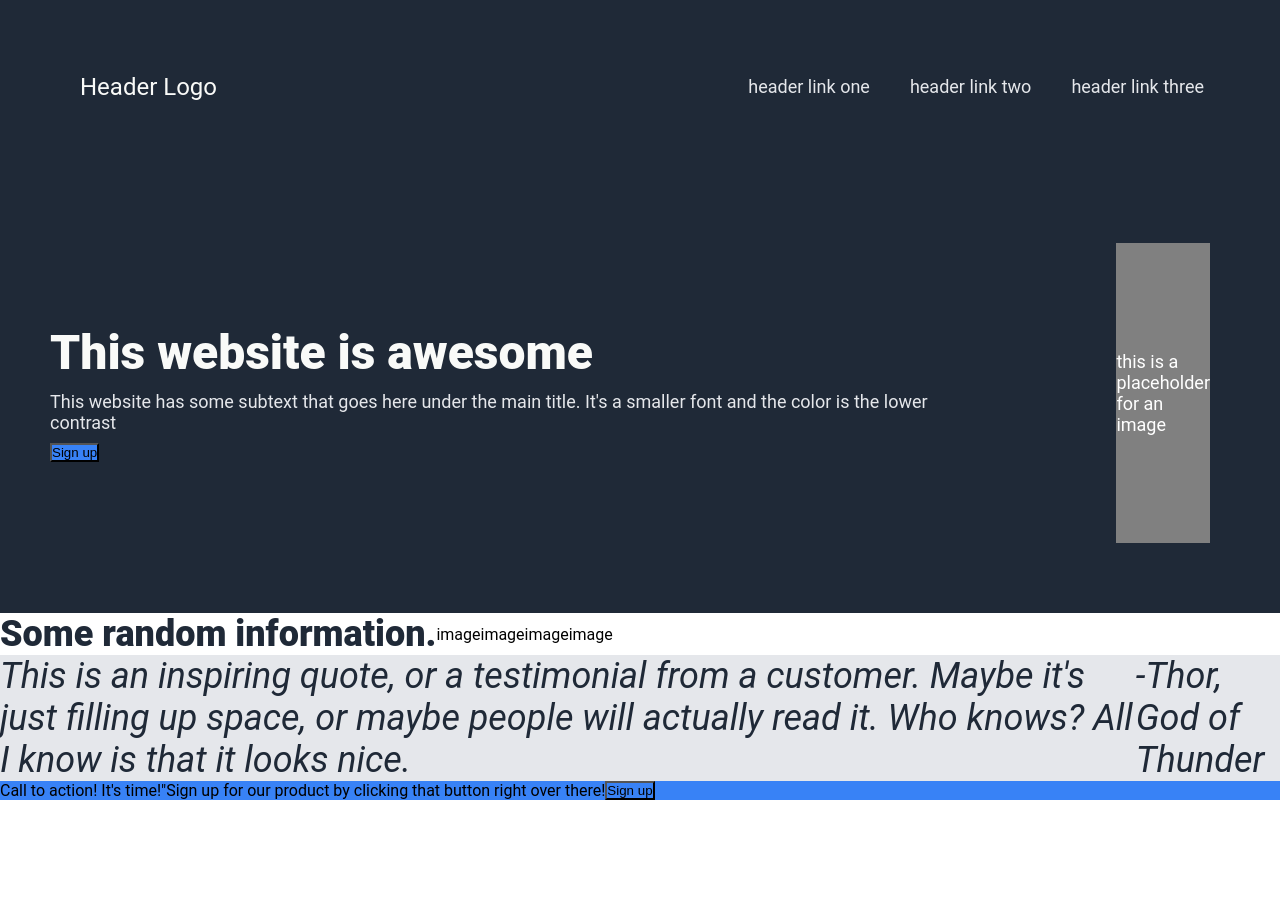
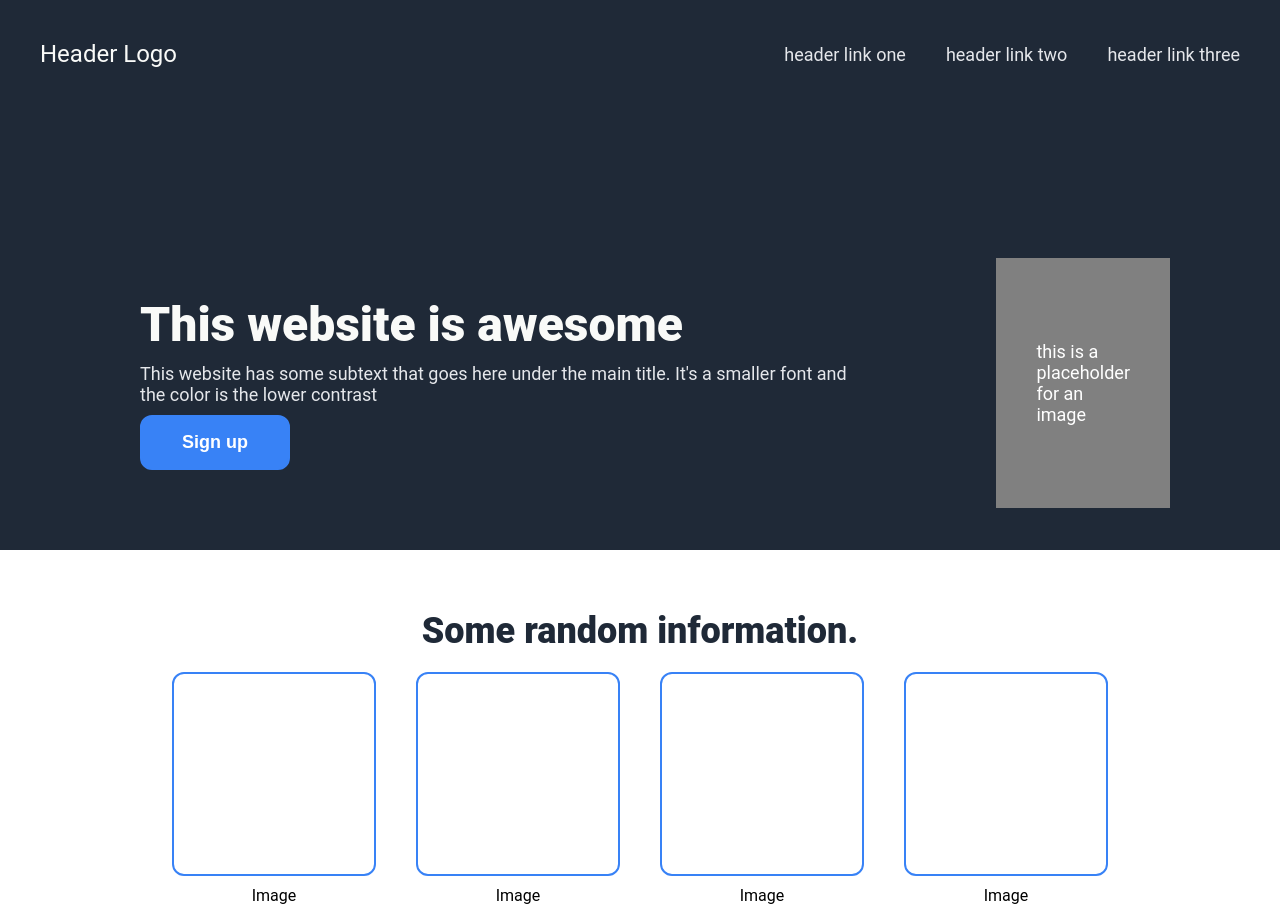
Before and after one commit to BraxtonTillman/odin-landing-page, a plain HTML site: page index.html in a window 1280 px wide. Shown: the top 908 px of the page. Before the commit the page ends 800 px from the top, so only its background shows below. Drawn offline with Linux system fonts and the light colour scheme.

Commit message:
update style and index

```diff
--- a/index.html
+++ b/index.html
@@ -33,32 +33,57 @@
     </div>
 
     <div class="section" id="first">
-        <div class="container">
-            <div class="item" id="info-text">Some random information.</div>
-            <div class="image">image</div>
-            <div class="image">image</div>
-            <div class="image">image</div>
-            <div class="image">image</div>
+        <div class="container" id="first-section">
+            <div class="top-group">
+                <div class="item" id="info-text">Some random information.</div>
+            </div>
+            <div class="bottom-group">
+                <div class="image-block">
+                    <div class="image-box"></div>
+                    <div>Image</div>
+                </div>
+                <div class="image-block">
+                    <div class="image-box"></div>
+                    <div>Image</div>
+                </div>
+                <div class="image-block">
+                    <div class="image-box"></div>
+                    <div>Image</div>
+                </div>
+                <div class="image-block">
+                    <div class="image-box"></div>
+                    <div>Image</div>
+                </div>
+
+            </div>
         </div>
     </div>
 
     <div class="section" id="second">
-        <div class="container">
-            <div class="item">This is an inspiring quote, or a testimonial
+        <div class="quote-container">
+            <div class="quote">This is an inspiring quote, or a testimonial
                 from a customer. Maybe it's just filling up space, or maybe
                 people will actually read it. Who knows? All I know is that
                 it looks nice.
             </div>
-            <div class="item">-Thor, God of Thunder</div>
+            <div class="quoter">-Thor, God of Thunder</div>
         </div>
     </div>
 
     <div class="section" id="third">
-        <div class="container">
-            <div class="item">Call to action! It's time!"</div>
-            <div class="item">Sign up for our product by clicking that button right over there!</div>
-            <button>Sign up</button>
+        <div class="bottom-container">
+            <div class="bottom-left-group">
+                <div class="top-text">Call to action! It's time!</div>
+            <div class="bottom-text">Sign up for our product by clicking that button right over there!</div>
+            </div>
+            <div class="bottom-right-group">
+                <button>Sign up</button>
+            </div>
         </div>
+    </div>
+
+    <div class="footer">
+        <div>Copyright &copy; The Odin Project 2025</div>
     </div>
 
 </body>
--- a/style.css
+++ b/style.css
@@ -10,8 +10,9 @@ html, body {
     background-color: #1F2937;
 }
 
-.section {
-
+.header, .section {
+    height: 550px;
+    width: 100%;
 }
 
 .container {
@@ -19,6 +20,7 @@ html, body {
     align-items: center;
     width: 100%;
     box-sizing: border-box;
+    padding: 40px;
 }
 
 .item {
@@ -29,9 +31,6 @@ button, #third {
     background-color: #3882F6;
 }
 
-.image {
-
-}
 
 #header-logo {
     font-size: 24px;
@@ -49,10 +48,6 @@ button, #third {
     color: #F9FAF8;
 }
 
-#first {
-
-}
-
 #second {
     background-color: #E5E7EB;
     color: #1F2937;
@@ -68,9 +63,8 @@ button, #third {
 
 #header-container {
     display: flex;
-    padding: 38px;
-    padding-left: 80px;
     align-items: center;
+
 }
 
 .right-group {
@@ -78,7 +72,6 @@ button, #third {
     align-items: center;
     margin-left: auto;
     gap: 40px;
-    padding: 38px;
 }
 
 * {
@@ -96,10 +89,21 @@ button, #third {
     flex-direction: column;
     display: flex;
     padding: 50px;
+    padding-left: 100px;
     align-items: start;
     gap: 10px;
+    max-width: 800px;
 }
 
+.hero-left-group button {
+    color: white;
+    border-radius: 12px;
+    border: 2px solid #3882F6;
+    padding: 15px 40px;
+    font-size: 18px;
+    font-weight: bold;
+
+}
 
 .container#image-placeholder {
     flex: 1;
@@ -109,7 +113,136 @@ button, #third {
     display: flex;
     justify-content: center;
     align-items: center;
-    height: 300px;
+    height: 250px;
     max-width: 600px;
     margin: 70px;
 }
+
+ .container#first-section {
+    display: flex;
+    flex-direction: column;
+    align-items: center;
+    justify-content: center;
+}
+
+.top-group {
+     padding: 20px;
+     text-align: center;
+}
+
+.bottom-group {
+    display: flex;
+    flex-direction: row;
+    justify-content: center;
+    width: 100%;
+    max-width: 800px;
+    margin: 0 auto;
+    gap: 40px;
+}
+
+.image-block {
+    display: flex;
+    flex-direction: column;
+    justify-content: space-around;
+    align-items: center;
+    gap: 10px;
+}
+
+.image-box {
+    width: 200px;
+    height: 200px;
+    border: 2px solid;
+    border-radius: 12px;
+    border-color: #3882F6;
+}
+
+.section#second {
+    display: flex;
+    justify-content: center;
+
+}
+.quote-container {
+    flex-direction: column;
+    justify-content: center;
+    display: flex;
+    align-items: center;
+    max-width: 800px;
+}
+
+.quote {
+    text-align: center;
+    padding: 25px;
+}
+
+.quoter {
+    align-self: flex-end;
+    font-weight: bold;
+    font-style: normal;
+    margin-top: 20px;
+    font-size: 24px;
+}
+
+.section#third {
+    background-color: #F9FAF8;
+    justify-content: center;
+    align-items: center;
+    min-height: 400px;
+    display: flex;
+
+}
+
+.bottom-container {
+    background-color: #3882F6;
+    display: flex;
+    justify-content: space-evenly;
+    align-items: center;
+    border-radius: 12px;
+    padding: 30px 50px;
+    width: 1000px;
+    height: 150px;
+    margin: 0 auto;
+    border-radius: 12px;
+}
+
+.bottom-left-group {
+    padding-left: 40px;
+}
+
+.top-text {
+    font-size: 26px;
+    font-weight: bold;
+    color: white;
+}
+
+.bottom-text {
+    font-size: 18px;
+    color: white;
+}
+
+.bottom-right-group {
+    display: flex;
+    justify-content: center;
+    align-items: center;
+}
+
+.bottom-right-group button {
+    color: white;
+    border-radius: 12px;
+    border: 2px solid white;
+    padding: 15px 40px;
+    font-size: 18px;
+    font-weight: bold;
+
+}
+
+.footer {
+    height: 100px;
+    width: auto;
+    display: flex;
+    background-color: #1F2937;
+    font-size: 16px;
+    color: white;
+    justify-content: center;
+    align-items: center;
+    background-color: #1F2937;
+}
```
